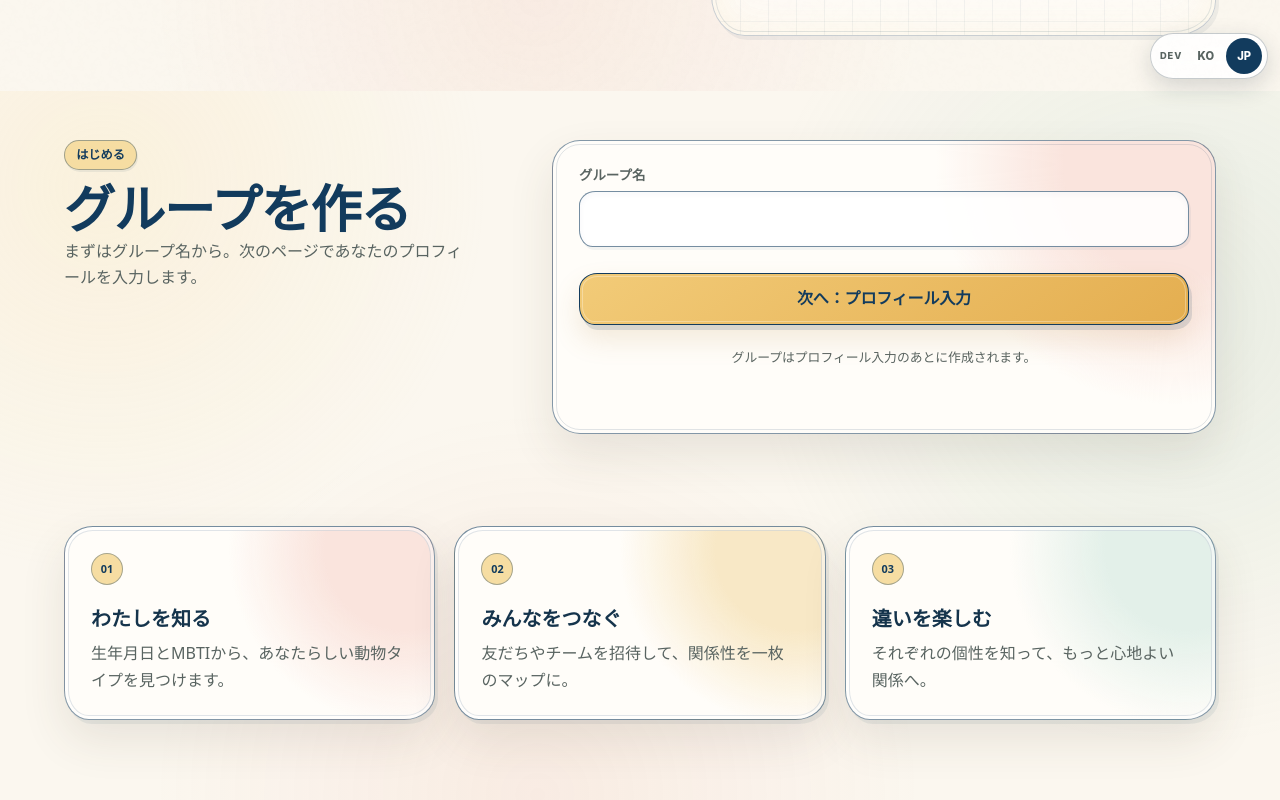
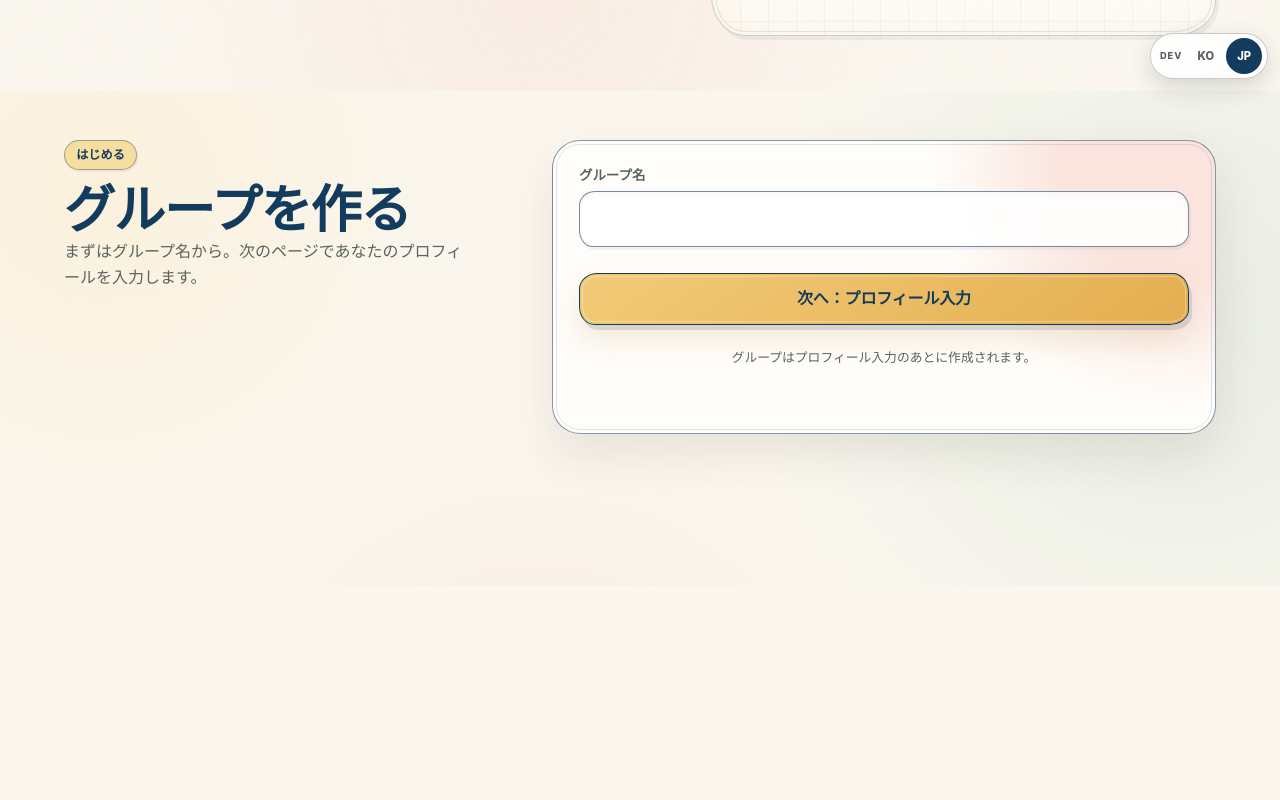
Before and after one commit to mi-hye/mofutype, a Next.js app: page / in a window 1280 px wide. Shown: the part 709-1509 px from the top of the page. After the commit the page ends 1295 px from the top, so only its background shows below. Built offline with nearby package versions, Linux system fonts and the light colour scheme; no server answers.

Commit message:
refactor: remove landing feature cards

```diff
--- a/src/app/globals.css
+++ b/src/app/globals.css
@@ -170,13 +170,6 @@ button, input, textarea, select { font: inherit; }
 .hero__copy { order: 5; max-width: var(--content-reading); margin: 0; color: var(--text-muted); font-size: clamp(0.98rem, 2vw, 1.08rem); }
 .hero__actions { order: 6; display: flex; flex-direction: column; align-items: stretch; gap: 0.8rem; }
 .hero__cta { text-decoration: none; }
-.feature-grid { display: grid; gap: 1.2rem; padding-top: 1.25rem; }
-.feature-grid .ui-card:nth-child(1) { border-top: var(--border-subtle); background: radial-gradient(circle at 92% 12%, #fae4dd 0 5rem, transparent 11rem), #fffdf9; }
-.feature-grid .ui-card:nth-child(2) { border-top: var(--border-subtle); background: radial-gradient(circle at 92% 12%, #f8e8c6 0 5rem, transparent 11rem), #fffdf9; animation-delay: 70ms; }
-.feature-grid .ui-card:nth-child(3) { border-top: var(--border-subtle); background: radial-gradient(circle at 92% 12%, #e3f0e9 0 5rem, transparent 11rem), #fffdf9; animation-delay: 140ms; }
-.feature-card__number { display: inline-flex; min-width: 2rem; min-height: 2rem; align-items: center; justify-content: center; margin-bottom: 1.25rem; border: 1px solid rgb(18 59 93 / 35%); border-radius: 50%; background: var(--butter); color: var(--accent-navy); font-size: 0.68rem; font-weight: 700; letter-spacing: 0; }
-.feature-grid h2 { margin: 0 0 0.5rem; font-family: var(--font-display); font-size: 1.25rem; font-weight: 700; line-height: 1.35; }
-.feature-grid p { margin: 0; color: var(--text-muted); }
 .create-section { display: grid; gap: 1.5rem; margin: 4.5rem 0; padding-top: 1rem; scroll-margin-top: 1.5rem; }
 .create-section__intro { position: relative; max-width: 33rem; padding: 0; }
 .create-section__intro h2 { margin: 0.55rem 0 0; color: var(--accent-navy); font-family: var(--font-display); font-size: clamp(2rem, 6vw, 3.2rem); font-weight: 700; letter-spacing: -0.025em; line-height: 1.15; }
@@ -439,7 +432,6 @@ button, input, textarea, select { font: inherit; }
 @media (min-width: 40rem) {
   .landing-shell { padding-top: 1.5rem; }
   .hero__actions { flex-direction: row; }
-  .feature-grid { grid-template-columns: repeat(3, 1fr); }
   .create-section { grid-template-columns: minmax(0, 0.9fr) minmax(20rem, 1.1fr); align-items: start; }
   .group-member-shell { width: min(calc(100% - 2rem), 82rem); padding-top: 2rem; }
   .group-member-header { grid-template-columns: minmax(0, 1fr) auto; align-items: end; }
--- a/src/app/page.tsx
+++ b/src/app/page.tsx
@@ -65,27 +65,6 @@ export default function Home() {
         </Card>
       </section>
 
-      <section
-        className="feature-grid"
-        id="features"
-        aria-label="MofuTypeでできること"
-      >
-        <Card variant="accent">
-          <span className="feature-card__number">01</span>
-          <h2>わたしを知る</h2>
-          <p>生年月日とMBTIから、あなたらしい動物タイプを見つけます。</p>
-        </Card>
-        <Card>
-          <span className="feature-card__number">02</span>
-          <h2>みんなをつなぐ</h2>
-          <p>友だちやチームを招待して、関係性を一枚のマップに。</p>
-        </Card>
-        <Card variant="subtle">
-          <span className="feature-card__number">03</span>
-          <h2>違いを楽しむ</h2>
-          <p>それぞれの個性を知って、もっと心地よい関係へ。</p>
-        </Card>
-      </section>
     </main>
   );
 }
```
Also changed, not shown: 1 other file (tests, documents, lock files or other folders).
